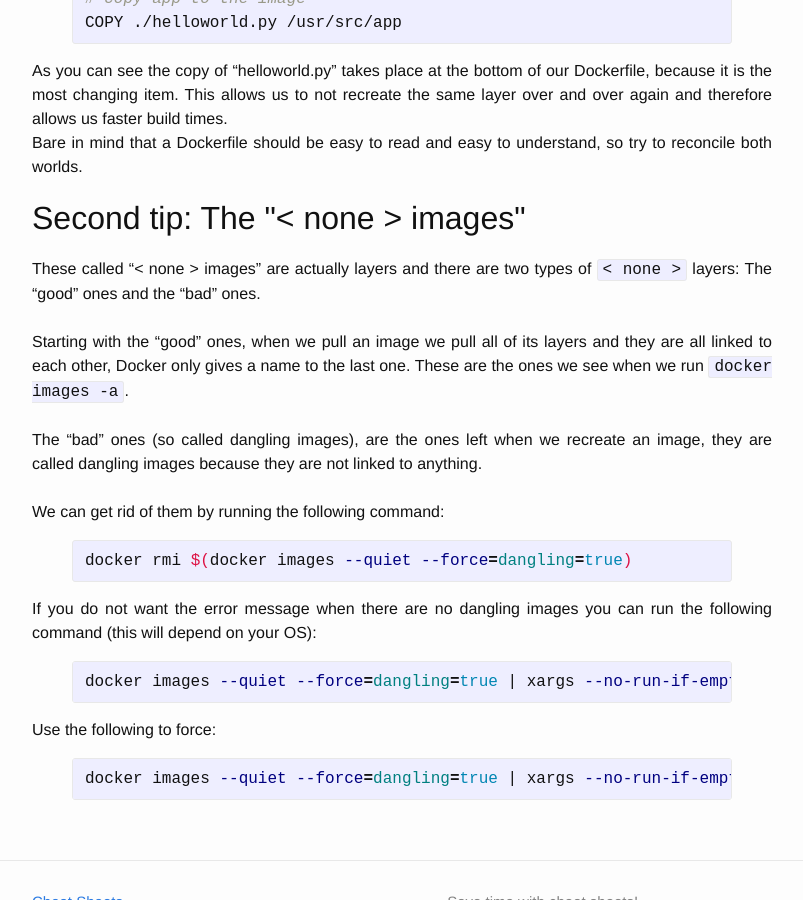
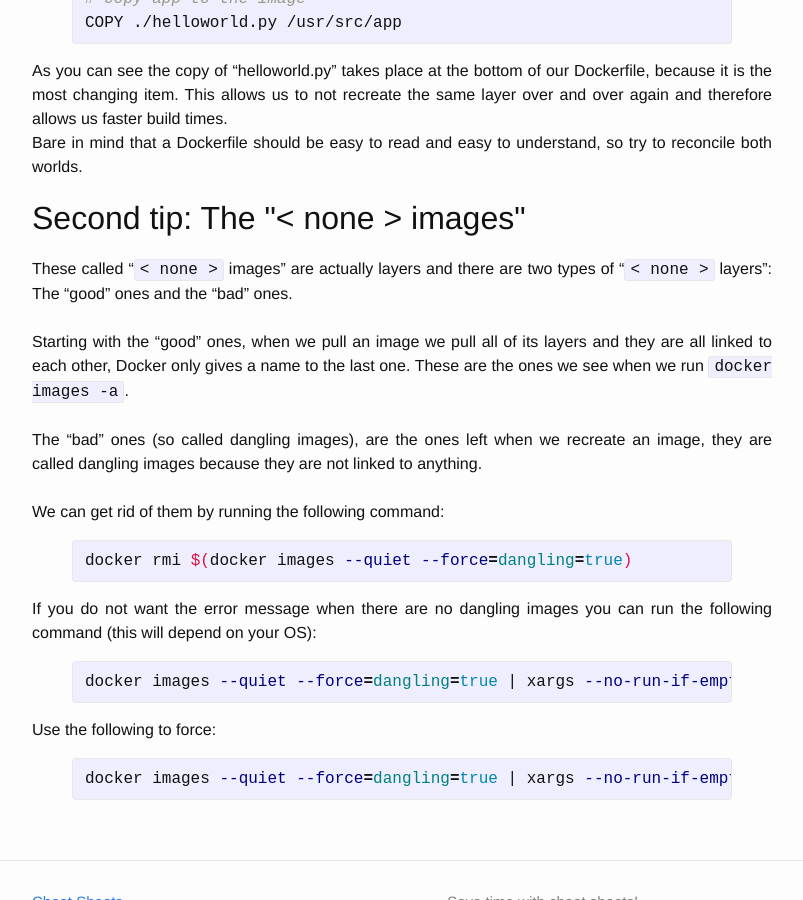
Before and after one commit to afbernardino/cheatsheets, a Jekyll site: the page built from _posts/docker/2018-02-11-Quick-tips-on-images-and-layers.md, in a window 1280 px wide and 900 px high, scrolled down 1623 px. Shown: the whole window, without its empty margins (238-1041 px from the left). Built offline with Jekyll 4.4.1, drawn with Linux system fonts in a browser that asks for light colours.

Commit message:
make text coherent

```diff
--- a/_posts/docker/2018-02-11-Quick-tips-on-images-and-layers.md
+++ b/_posts/docker/2018-02-11-Quick-tips-on-images-and-layers.md
@@ -62,8 +62,8 @@ Bare in mind that a Dockerfile should be easy to read and easy to understand, so
 try to reconcile both worlds.
 <br/>
 <h2>Second tip: The "< none > images"</h2>
-These called "< none > images" are actually layers and there are two types of
-`< none >` layers: The "good" ones and the "bad" ones.
+These called "`< none >` images" are actually layers and there are two types of
+"`< none >` layers": The "good" ones and the "bad" ones.
 <br/>
 <br/>
 Starting with the "good" ones, when we pull an image we pull all of its layers
```
